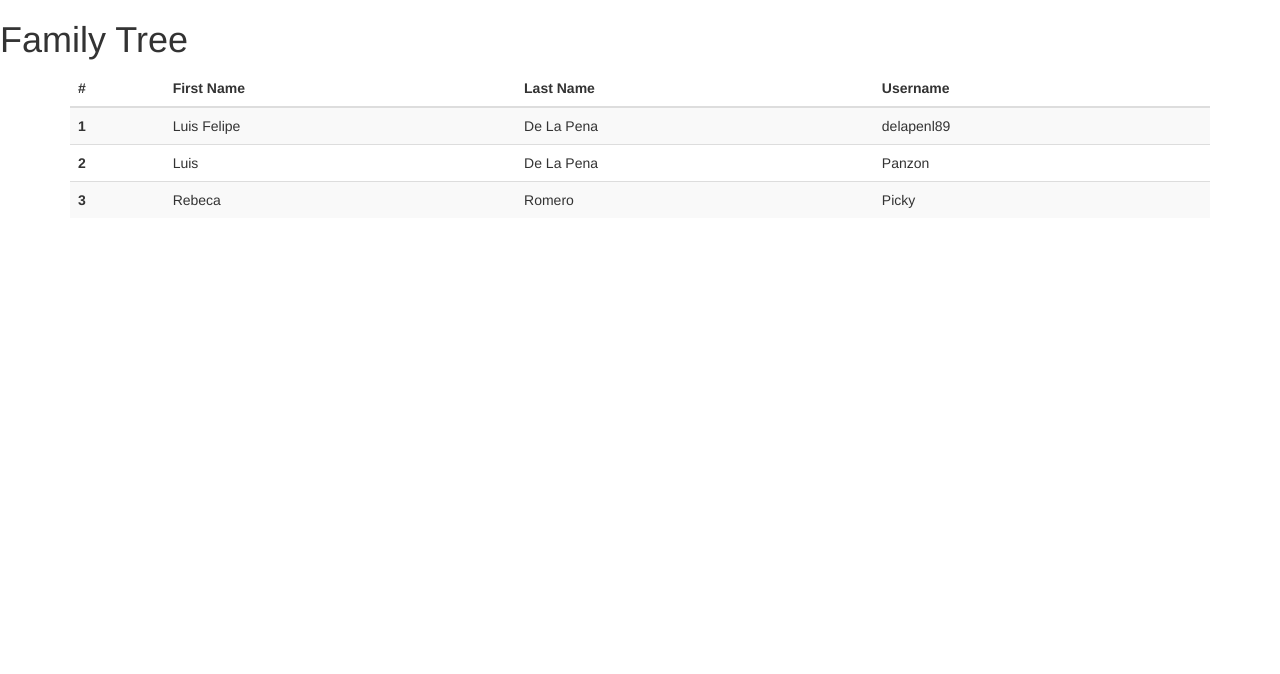
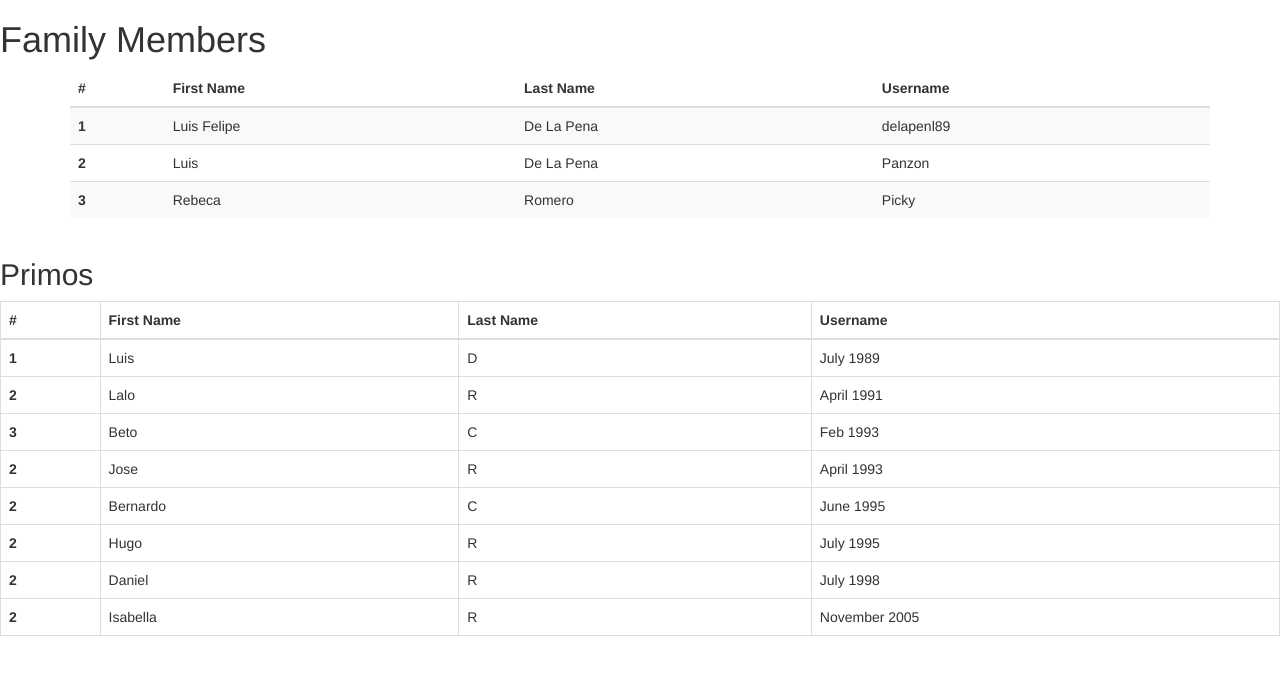
Before and after one commit to delapena89/quick-add, a plain HTML site: page index.html in a window 1280 px wide. Drawn offline with nearby package versions, Linux system fonts and the light colour scheme.

Commit message:
add primos table

```diff
--- a/index.html
+++ b/index.html
@@ -7,7 +7,7 @@
   <title>Quick Add</title>
 </head>
 <body>
- <h1>Family Tree</h1>
+ <h1>Family Members</h1>
 
  <div class="container">
   <div class="bs-example" data-example-id="striped-table">
@@ -44,6 +44,71 @@
   </div>
  </div>
 
+ <h2>Primos</h2>
+
+ <div class="bs-example" data-example-id="bordered-table">
+    <table class="table table-bordered">
+      <thead>
+        <tr>
+          <th>#</th>
+          <th>First Name</th>
+          <th>Last Name</th>
+          <th>Username</th>
+        </tr>
+      </thead>
+      <tbody>
+        <tr>
+          <th scope="row">1</th>
+          <td>Luis</td>
+          <td>D</td>
+          <td>July 1989</td>
+        </tr>
+        <tr>
+          <th scope="row">2</th>
+          <td>Lalo</td>
+          <td>R</td>
+          <td>April 1991</td>
+        </tr>
+        <tr>
+          <th scope="row">3</th>
+          <td>Beto</td>
+          <td>C</td>
+          <td>Feb 1993</td>
+        </tr>
+        <tr>
+          <th scope="row">2</th>
+          <td>Jose</td>
+          <td>R</td>
+          <td>April 1993</td>
+        </tr>
+        <tr>
+          <th scope="row">2</th>
+          <td>Bernardo</td>
+          <td>C</td>
+          <td>June 1995</td>
+        </tr>
+        <tr>
+          <th scope="row">2</th>
+          <td>Hugo</td>
+          <td>R</td>
+          <td>July 1995</td>
+        </tr>
+        <tr>
+          <th scope="row">2</th>
+          <td>Daniel</td>
+          <td>R</td>
+          <td>July 1998</td>
+        </tr>
+        <tr>
+          <th scope="row">2</th>
+          <td>Isabella</td>
+          <td>R</td>
+          <td>November 2005</td>
+        </tr>
+      </tbody>
+    </table>
+  </div>
+
 
   <script src="https://maxcdn.bootstrapcdn.com/bootstrap/3.3.5/js/bootstrap.min.js"></script>
 
```
